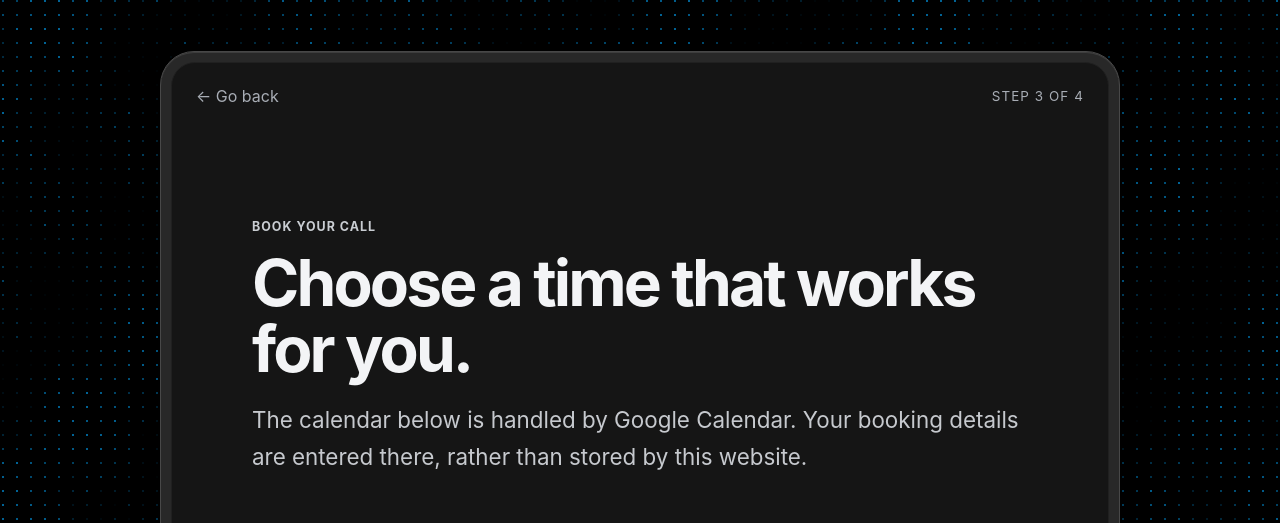
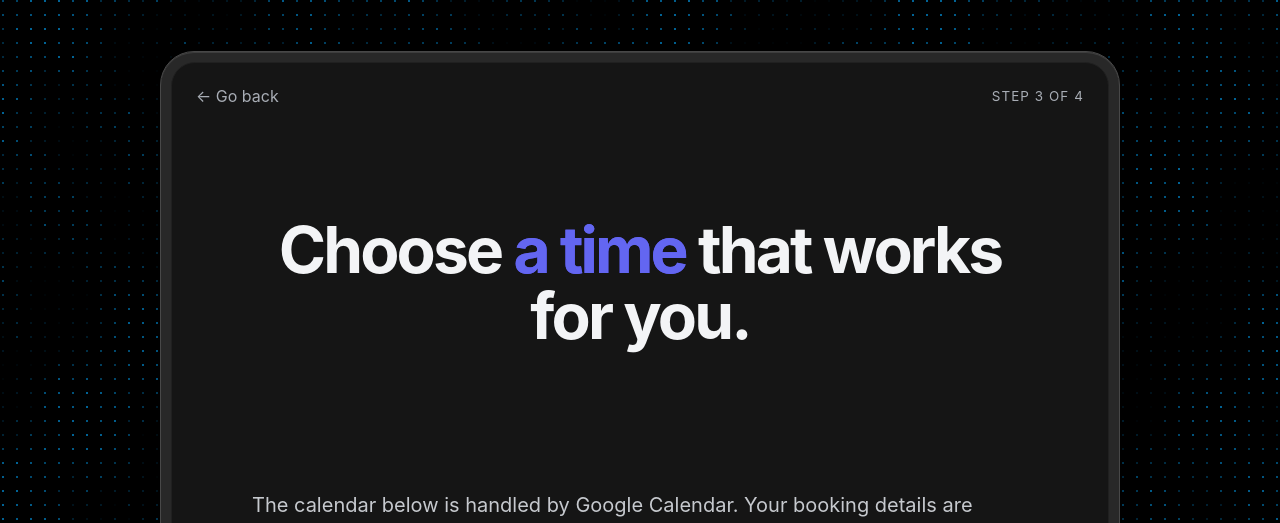
Before and after one commit to kristianneuhen/NeuhenAI, a Flask app: page /book in a window 1280 px wide. Shown: the top 523 px of the page. Run offline with Flask 3, Linux system fonts and the light colour scheme; the visitor is signed in with stand-in values (Sample User, id 1).

Commit message:
Update booking panel layout and calendar styling

```diff
--- a/static/styles.css
+++ b/static/styles.css
@@ -175,6 +175,9 @@ body:has(.hero-outside) { padding: 0; }
 .funnel-card--acquire .video-embed { margin-top: 10px; }
 .registration-intro + .video-embed { margin-top: 10px; }
 .registration-intro { margin-top: clamp(7px, calc(11vw - 149px), 52px); }
+.booking-intro + .calendar-frame,
+.booking-intro + .calendar-card { margin-top: 10px; }
+.booking-reminder { margin: 18px 0 0; text-align: center; }
 .eyebrow { color: #c9cdd2; font-weight: 750; margin: 0 0 12px; }
 .hero-eyebrow { color: #6366f1; font-size: clamp(1rem, 1.8vw, 1.25rem); font-weight: 500; letter-spacing: .01em; }
 .hero-title { font-size: clamp(2.8rem, 6.5vw, 5.4rem); font-weight: 500; letter-spacing: -.05em; }
@@ -332,12 +335,6 @@ p, li { color: #c6c9ce; line-height: 1.65; }
   width: 100%;
 }
 
-/* Google owns the iframe markup. This safely neutralizes its blue accents
-   without changing its controls or booking behavior. */
-.calendar-frame--muted {
-  filter: grayscale(1) brightness(.9) contrast(.92);
-}
-
 .calendar-card { min-height: 160px; }
 .calendar-card--pending { border-style: solid; }
 .calendar-card p:last-child { margin-bottom: 0; }
--- a/templates/book.html
+++ b/templates/book.html
@@ -4,16 +4,14 @@
 
 {% block content %}
 <section class="funnel-card funnel-card--wide">
-  <p class="eyebrow">Book your call</p>
-  <h1>Choose a time that works for you.</h1>
-  <p class="lead">
-    The calendar below is handled by Google Calendar. Your booking details are
-    entered there, rather than stored by this website.
-  </p>
+  <div class="acquire-intro booking-intro">
+    <h1 class="hero-title">Choose <span class="acquire-accent">a time</span> that works for you.</h1>
+    <p class="lead">The calendar below is handled by Google Calendar. Your booking details are entered there, rather than stored by this website.</p>
+  </div>
 
   {% if embed_url %}
   <iframe
-    class="calendar-frame calendar-frame--muted"
+    class="calendar-frame"
     src="{{ embed_url }}"
     title="Google Calendar booking page"
     referrerpolicy="strict-origin-when-cross-origin"
@@ -35,6 +33,8 @@
   </div>
   {% endif %}
 
+  <p class="booking-reminder">Make sure to see “Booking confirmed” before taking the next step.</p>
+
   {% if booking_available %}
   <form class="completion-form" action="{{ url_for('booking_complete') }}" method="post">
     <input type="hidden" name="csrf_token" value="{{ csrf_token() }}" />
```
Also changed, not shown: tests/test_app.py (+1 -1 lines).
